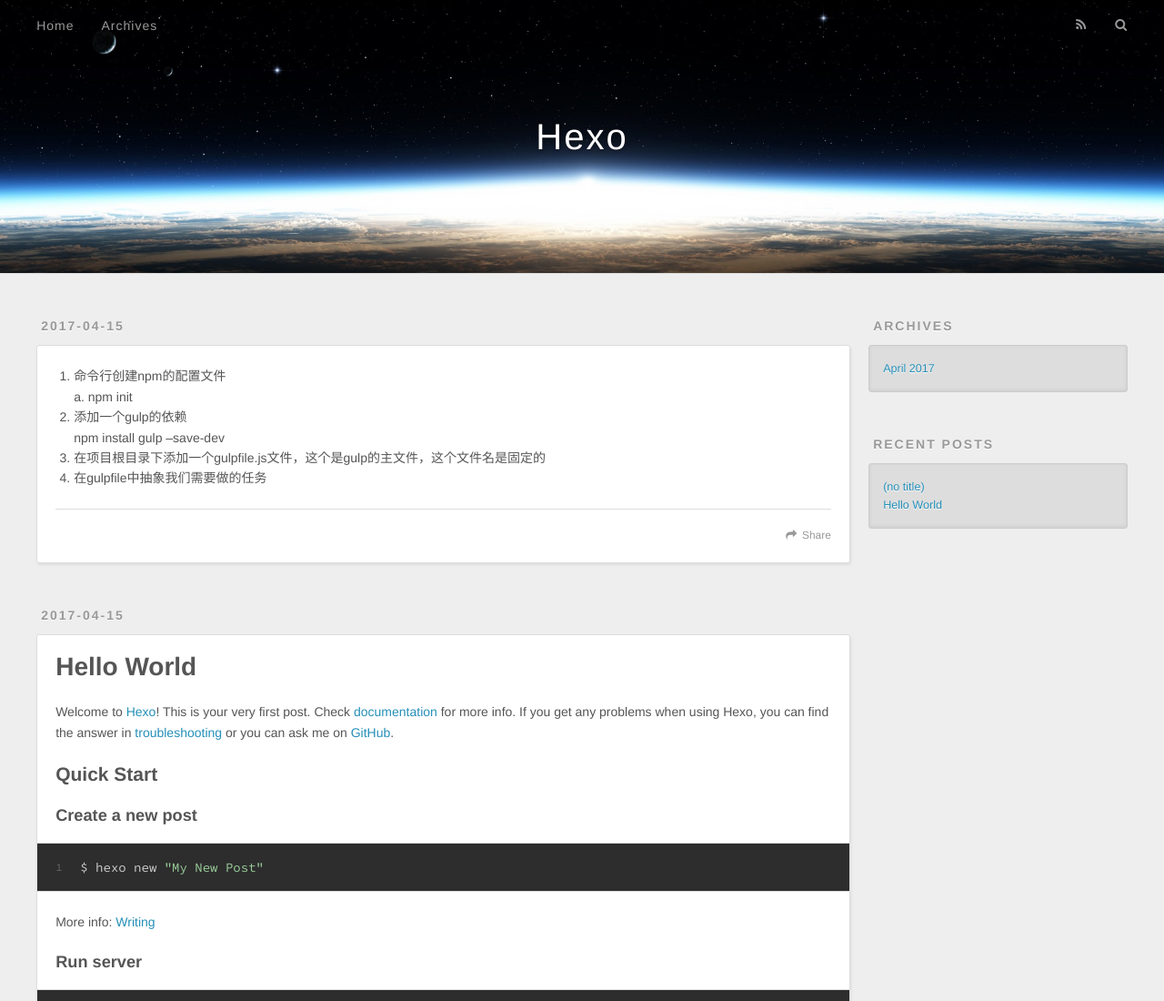
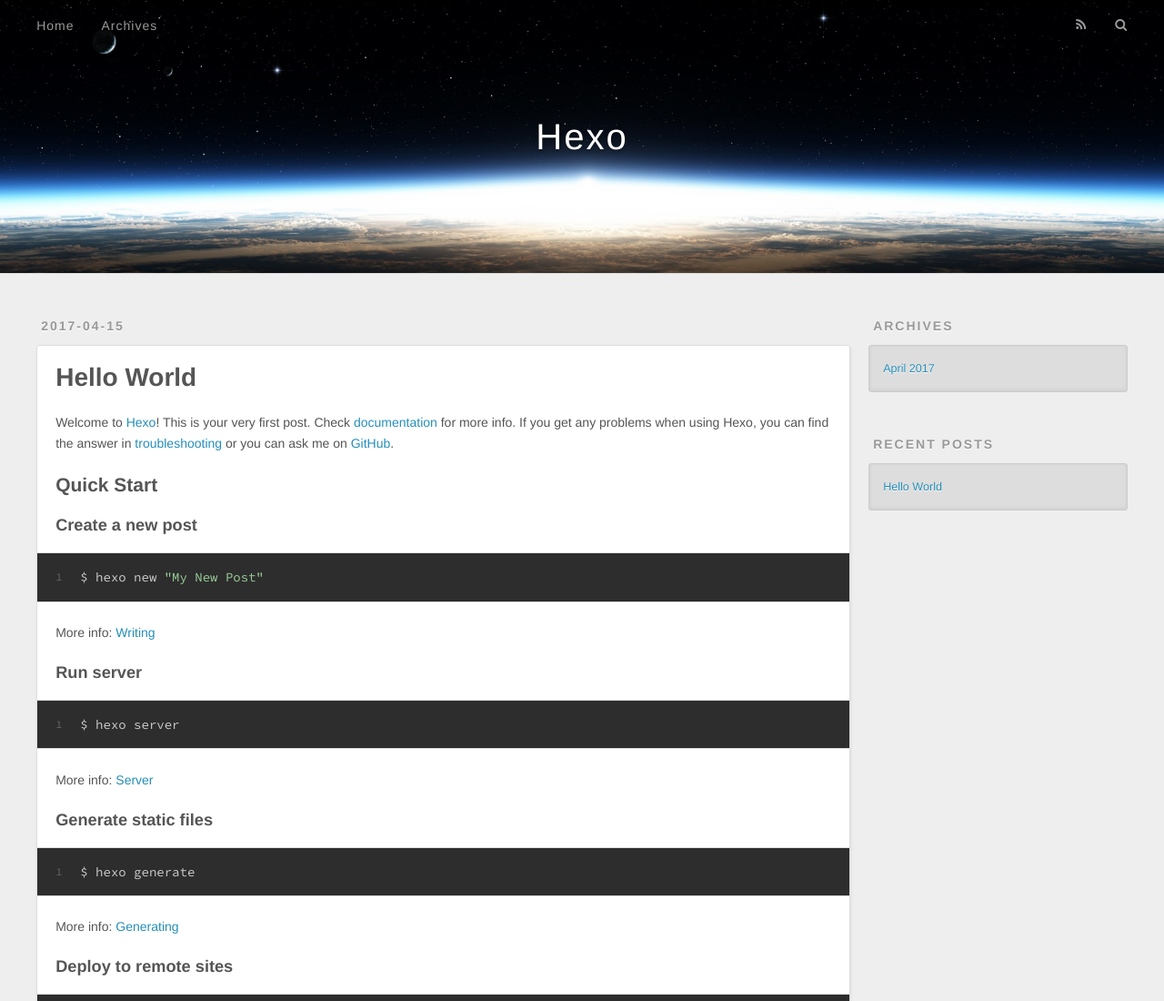
Before and after one commit to dhpyy/dhpyy.github.io, a plain HTML site: page index.html in a window 1280 px wide. Shown: the top 1100 px of the page at 91% size. Drawn offline with nearby package versions, Linux system fonts and the light colour scheme.

Commit message:
Site updated: 2017-04-15 17:25:02

```diff
--- a/index.html
+++ b/index.html
@@ -61,38 +61,6 @@
       <div class="outer">
         <section id="main">
 
-    <article id="post-git-start" class="article article-type-post" itemscope itemprop="blogPost">
-  <div class="article-meta">
-    <a href="/2017/04/15/git-start/" class="article-date">
-  <time datetime="2017-04-15T08:06:11.269Z" itemprop="datePublished">2017-04-15</time>
-</a>
-
-  </div>
-  <div class="article-inner">
-
-
-    <div class="article-entry" itemprop="articleBody">
-
-        <ol>
-<li>命令行创建npm的配置文件<br>a. npm init</li>
-<li>添加一个gulp的依赖<br>npm install gulp –save-dev</li>
-<li>在项目根目录下添加一个gulpfile.js文件，这个是gulp的主文件，这个文件名是固定的</li>
-<li>在gulpfile中抽象我们需要做的任务</li>
-</ol>
-
-
-    </div>
-    <footer class="article-footer">
-      <a data-url="http://yoursite.com/2017/04/15/git-start/" data-id="cj1j1sdqo0001y4gn9zfdheas" class="article-share-link">Share</a>
-
-
-    </footer>
-  </div>
-
-</article>
-
-
-
     <article id="post-hello-world" class="article article-type-post" itemscope itemprop="blogPost">
   <div class="article-meta">
     <a href="/2017/04/15/hello-world/" class="article-date">
@@ -128,7 +96,7 @@
 
     </div>
     <footer class="article-footer">
-      <a data-url="http://yoursite.com/2017/04/15/hello-world/" data-id="cj1j1sdqj0000y4gnxhv1ws9y" class="article-share-link">Share</a>
+      <a data-url="http://yoursite.com/2017/04/15/hello-world/" data-id="cj1j23ts60000lcgnpdly4mtx" class="article-share-link">Share</a>
 
 
     </footer>
@@ -166,10 +134,6 @@
     <h3 class="widget-title">Recent Posts</h3>
     <div class="widget">
       <ul>
-
-          <li>
-            <a href="/2017/04/15/git-start/">(no title)</a>
-          </li>
 
           <li>
             <a href="/2017/04/15/hello-world/">Hello World</a>
```
Also changed, not shown: 2017/04/15/hello-world/index.html (+1 -15 lines), archives/2017/04/index.html (+0 -17 lines), archives/2017/index.html (+0 -17 lines), archives/index.html (+0 -17 lines).
